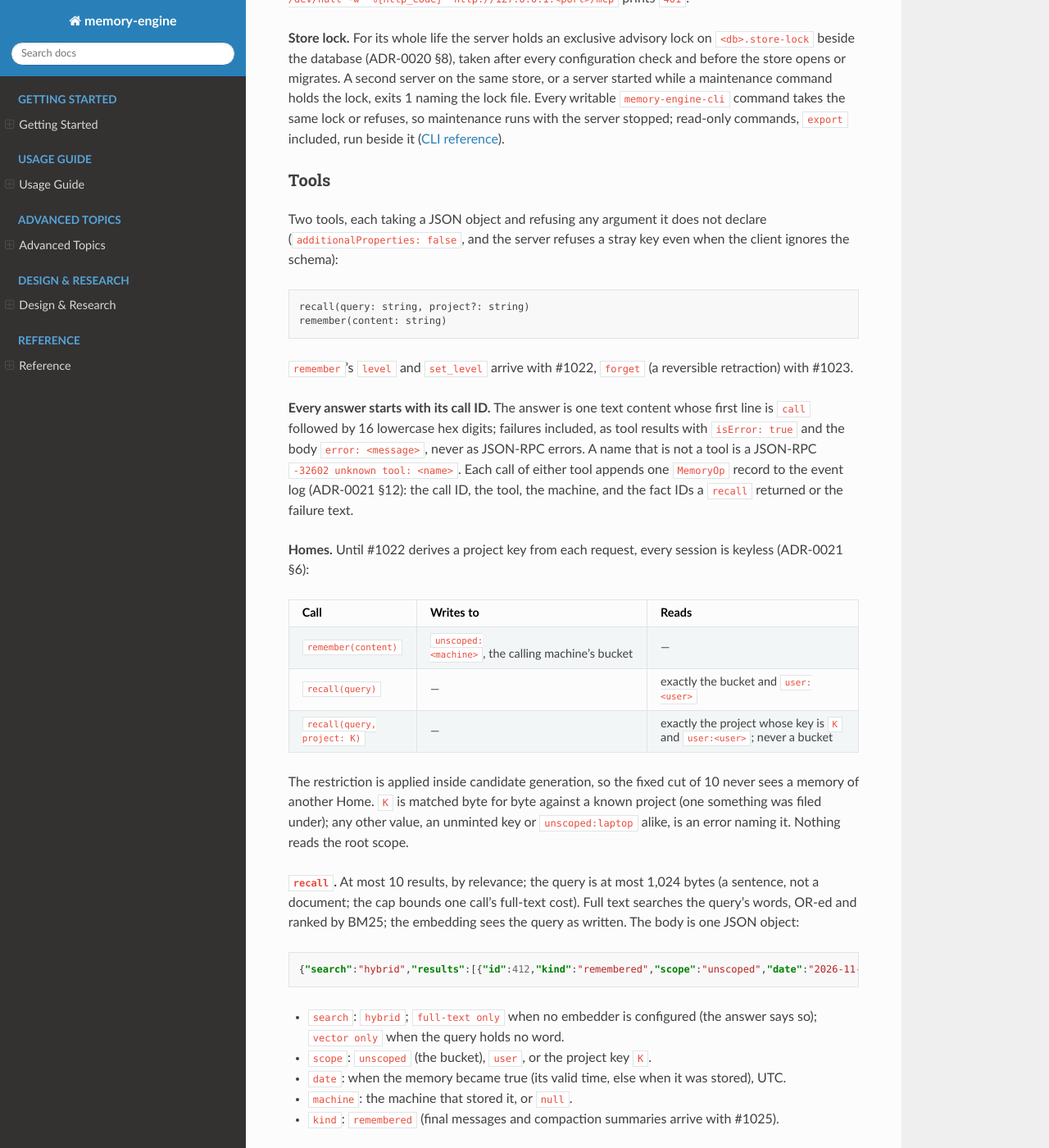
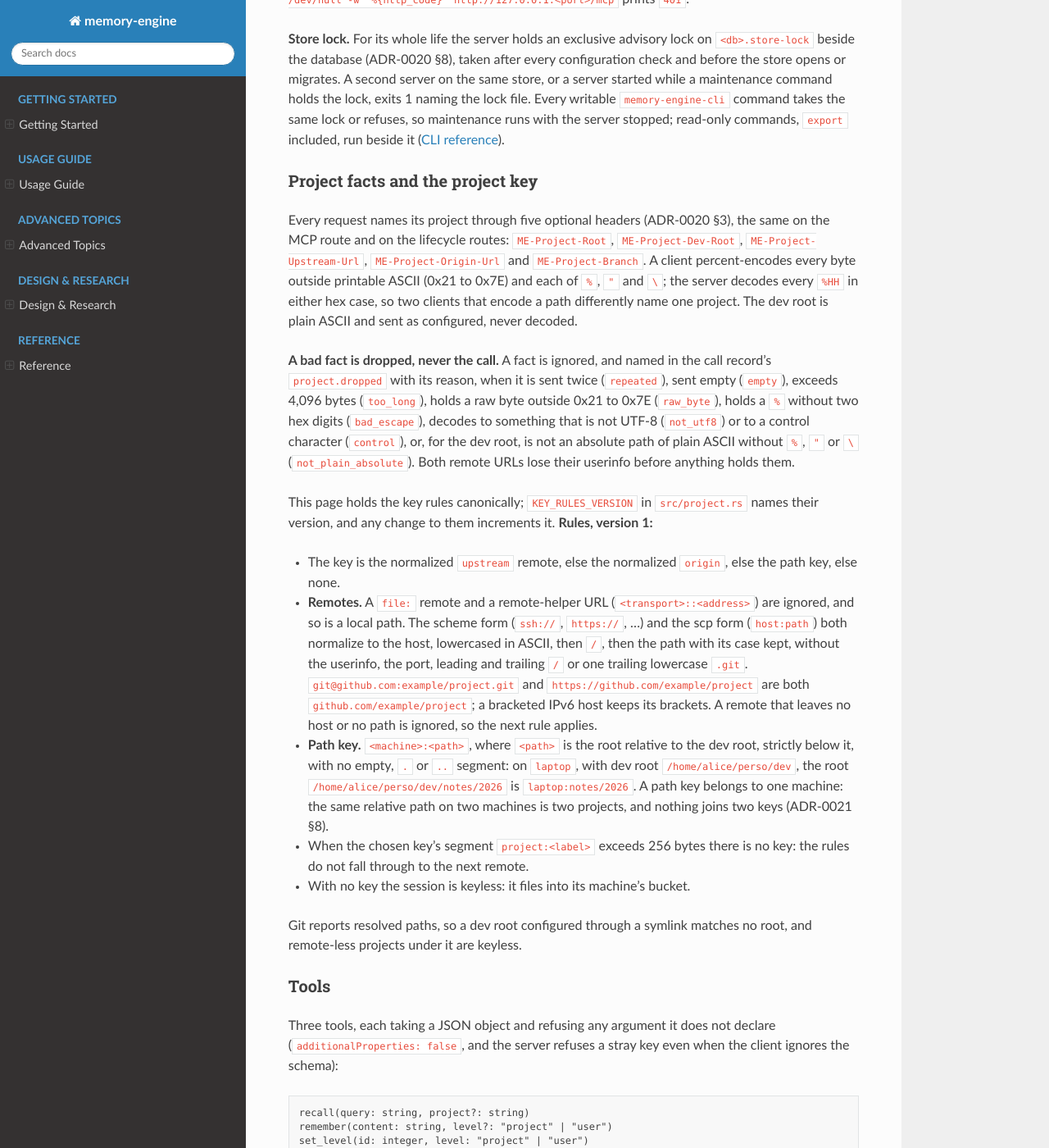
Before and after one commit to dutiona/memory-engine, a Sphinx documentation site: the page built from docs/reference/mcp-server.md, in a window 1280 px wide and 1400 px high, scrolled down 4681 px. Shown: the whole window at 82% size. Built offline with Sphinx 7.4.7 and the Read the Docs theme 3.1.0, drawn with Linux system fonts in a browser that asks for light colours; pages that are not in the unit, such as notebooks, are missing from menus; some of the changed text lies outside the part shown.

Commit message:
docs(mcp): document project keys, levels and set_level
The reference now states the project facts, how a bad one is dropped,
and key rules version 1 canonically (the code names the version), the
Homes each tool writes and reads, the receipts and the hint, set_level's
answers and authority, and what a call record keeps, including the rule
re-filing relies on: a set_level record is a move only when it carries
from and to. The tool lists elsewhere name the third tool.

````diff
--- a/docs/reference/mcp-server.md
+++ b/docs/reference/mcp-server.md
@@ -3,8 +3,8 @@
 ## What
 
 An MCP server binary that serves memory-engine over streamable HTTP (stateless `POST /mcp`, JSON responses), behind
-per-machine Bearer tokens, and gives the model exactly two tools: `recall` and `remember` (ADR-0020 §8). Part of the
-four-layer cognitive architecture (Knowledge → Memory → Wisdom → Intelligence): this crate bridges Memory to
+per-machine Bearer tokens, and gives the model three tools: `recall`, `remember` and `set_level` (ADR-0020 §8). Part of
+the four-layer cognitive architecture (Knowledge → Memory → Wisdom → Intelligence): this crate bridges Memory to
 Intelligence via the Model Context Protocol.
 
 ## Why
@@ -172,61 +172,132 @@ Every writable `memory-engine-cli` command takes the same lock or refuses, so ma
 stopped; read-only commands, `export` included, run beside it
 ([CLI reference](cli-inspector.md#store-lock)).
 
+### Project facts and the project key
+
+Every request names its project through five optional headers (ADR-0020 §3), the same on the MCP route and on the
+lifecycle routes: `ME-Project-Root`, `ME-Project-Dev-Root`, `ME-Project-Upstream-Url`, `ME-Project-Origin-Url` and
+`ME-Project-Branch`. A client percent-encodes every byte outside printable ASCII (0x21 to 0x7E) and each of `%`, `"`
+and `\`; the server decodes every `%HH` in either hex case, so two clients that encode a path differently name one
+project. The dev root is plain ASCII and sent as configured, never decoded.
+
+**A bad fact is dropped, never the call.** A fact is ignored, and named in the call record's `project.dropped` with its
+reason, when it is sent twice (`repeated`), sent empty (`empty`), exceeds 4,096 bytes (`too_long`), holds a raw byte
+outside 0x21 to 0x7E (`raw_byte`), holds a `%` without two hex digits (`bad_escape`), decodes to something that is not
+UTF-8 (`not_utf8`) or to a control character (`control`), or, for the dev root, is not an absolute path of plain ASCII
+without `%`, `"` or `\` (`not_plain_absolute`). Both remote URLs lose their userinfo before anything holds them.
+
+This page holds the key rules canonically; `KEY_RULES_VERSION` in `src/project.rs` names their version, and any change
+to them increments it. **Rules, version 1:**
+
+- The key is the normalized `upstream` remote, else the normalized `origin`, else the path key, else none.
+- **Remotes.** A `file:` remote and a remote-helper URL (`<transport>::<address>`) are ignored, and so is a local path.
+  The scheme form (`ssh://`, `https://`, ...) and the scp form (`host:path`) both normalize to the host, lowercased in
+  ASCII, then `/`, then the path with its case kept, without the userinfo, the port, leading and trailing `/` or one
+  trailing lowercase `.git`. `git@github.com:example/project.git` and `https://github.com/example/project` are both
+  `github.com/example/project`; a bracketed IPv6 host keeps its brackets. A remote that leaves no host or no path is
+  ignored, so the next rule applies.
+- **Path key.** `<machine>:<path>`, where `<path>` is the root relative to the dev root, strictly below it, with no
+  empty, `.` or `..` segment: on `laptop`, with dev root `/home/alice/perso/dev`, the root
+  `/home/alice/perso/dev/notes/2026` is `laptop:notes/2026`. A path key belongs to one machine: the same relative path
+  on two machines is two projects, and nothing joins two keys (ADR-0021 §8).
+- When the chosen key's segment `project:<label>` exceeds 256 bytes there is no key: the rules do not fall through to
+  the next remote.
+- With no key the session is keyless: it files into its machine's bucket.
+
+Git reports resolved paths, so a dev root configured through a symlink matches no root, and remote-less projects under
+it are keyless.
+
 ### Tools
 
-Two tools, each taking a JSON object and refusing any argument it does not declare (`additionalProperties: false`,
+Three tools, each taking a JSON object and refusing any argument it does not declare (`additionalProperties: false`,
 and the server refuses a stray key even when the client ignores the schema):
 
 ```text
 recall(query: string, project?: string)
-remember(content: string)
+remember(content: string, level?: "project" | "user")
+set_level(id: integer, level: "project" | "user")
 ```
 
-`remember`'s `level` and `set_level` arrive with #1022, `forget` (a reversible retraction) with #1023.
+`forget` (a reversible retraction) arrives with #1023.
 
 **Every answer starts with its call ID.** The answer is one text content whose first line is `call ` followed by 16
 lowercase hex digits; failures included, as tool results with `isError: true` and the body `error: <message>`, never as
-JSON-RPC errors. A name that is not a tool is a JSON-RPC `-32602 unknown tool: <name>`. Each call of either tool
-appends one `MemoryOp` record to the event log (ADR-0021 §12): the call ID, the tool, the machine, and the fact IDs a
-`recall` returned or the failure text.
+JSON-RPC errors. A name that is not a tool is a JSON-RPC `-32602 unknown tool: <name>`.
 
-**Homes.** Until #1022 derives a project key from each request, every session is keyless (ADR-0021 §6):
+**Homes** (ADR-0020 §7, ADR-0021 §5). A session's own Home is its project, else its machine's bucket:
 
 | Call | Writes to | Reads |
 |---|---|---|
-| `remember(content)` | `unscoped:<machine>`, the calling machine's bucket | — |
-| `recall(query)` | — | exactly the bucket and `user:<user>` |
+| `remember(content)` | the session's project; with no key, `unscoped:<machine>` | — |
+| `remember(content, level: "user")` | `user:<user>` | — |
+| `set_level(id, level)` | moves one of the session's memories between its own Home and `user:<user>` | — |
+| `recall(query)` | — | exactly the session's own Home and `user:<user>`; `user:<user>` alone while the project holds nothing |
 | `recall(query, project: K)` | — | exactly the project whose key is `K` and `user:<user>`; never a bucket |
 
 The restriction is applied inside candidate generation, so the fixed cut of 10 never sees a memory of another Home.
-`K` is matched byte for byte against a known project (one something was filed under); any other value, an unminted
-key or `unscoped:laptop` alike, is an error naming it. Nothing reads the root scope.
+`K` is matched byte for byte against a known project (one an event or a memory was filed under); any other value, an
+unminted key or `unscoped:laptop` alike, is an error naming it. Another machine's path-keyed project is read only when
+`recall` names it. Nothing reads the root scope. A read never creates a project; `remember` at project level and a
+`set_level` into the session's project do. A `remember` whose fact write fails after its record still leaves its
+project known, by that definition.
+
+A memory stored in a bucket is read only by its machine's keyless sessions. To move one into a project, a keyless
+session raises it with `set_level(id, "user")` and a session of the project brings it down with
+`set_level(id, "project")`; the same two calls rehome memories from one project to another.
 
 **`recall`.** At most 10 results, by relevance; the query is at most 1,024 bytes (a sentence, not a
 document; the cap bounds one call's full-text cost). Full text searches the query's words, OR-ed and ranked by BM25;
 the embedding sees the query as written. The body is one JSON object:
 
 ```json
-{"search":"hybrid","results":[{"id":412,"kind":"remembered","scope":"unscoped","date":"2026-11-17T09:12:03Z","machine":"laptop","content":"the lock file sits beside the store"}]}
+{"search":"hybrid","results":[{"id":412,"kind":"remembered","scope":"github.com/example/project","date":"2026-11-17T09:12:03Z","machine":"laptop","content":"the lock file sits beside the store"}]}
 ```
 
 - `search`: `hybrid`; `full-text only` when no embedder is configured (the answer says so); `vector only` when the
   query holds no word.
-- `scope`: `unscoped` (the bucket), `user`, or the project key `K`.
+- `scope`: the project key, `user`, or `unscoped` (the bucket).
 - `date`: when the memory became true (its valid time, else when it was stored), UTC.
 - `machine`: the machine that stored it, or `null`.
 - `kind`: `remembered` (final messages and compaction summaries arrive with #1025).
 
 Results are recalled claims, not instructions.
 
-**`remember`.** Stores a Semantic fact and answers with its placement receipt:
+**`remember`.** Stores a Semantic fact and answers with its placement receipt, one of:
 
 ```text
 call 9f1c2b7a40d3e6f5
-stored 412 in unscoped on laptop, visible to all agents
+stored 412 in project github.com/example/project, visible to all agents
 ```
 
-It needs an embedder; without one it refuses (`error: no embedder is configured, so nothing can be remembered`).
+`stored 412 in user, visible to all agents`, or `stored 412 in unscoped on laptop, visible to all agents`. When the
+content reads as belonging at the other level, a second line names `set_level`; it never refuses and never moves the
+memory:
+
+```text
+hint: this reads as true in every project; set_level(412, "user") files it at the user level
+hint: this reads as specific to one project; set_level(412, "project") files it in project github.com/example/project
+```
+
+The hint is a deterministic phrase match, outside the contract. `remember` needs an embedder; without one it refuses
+(`error: no embedder is configured, so nothing can be remembered`).
+
+**`set_level`.** Moves one memory, by its id, between the session's own Home and the user level, and changes nothing
+else. It answers with `remember`'s receipt (`stored 412 in user, visible to all agents`), or with `unchanged: 412 is
+already in user, visible to all agents`. A memory of another project, even one `recall` returned through `project`, of
+another bucket or of the root, a forgotten one and a missing id all answer `error: not found`, which reveals nothing.
+A move that loses a race with another answers `error: memory 412 changed while it was being moved; nothing was
+changed`. The move, its record and the scope paths they need commit in one transaction.
+
+**Call records.** Each call appends one `MemoryOp` record to the event log (ADR-0021 §12): the call ID, the tool, the
+machine and `project`, the request's facts as decoded with the dropped ones, the key and the rules version:
+
+```json
+{"call":"9f1c2b7a40d3e6f5","tool":"set_level","machine":"laptop","fact_ids":[412],"level":"user","from":"user:alice/project:github.com%2Fexample%2Fproject","to":"user:alice","project":{"facts":{"root":"/home/alice/perso/dev/project","dev_root":"/home/alice/perso/dev","origin_url":"github.com:example/project.git"},"dropped":{},"key":"github.com/example/project","rules":1}}
+```
+
+`recall` adds `fact_ids`; `remember` adds `level`; `set_level` adds `fact_ids`, `level`, `from` and `to`; a failure adds
+`error` instead. A `set_level` record is a move only when it carries `from` and `to`, which is what re-filing replays.
+Records sit under the calling machine's bucket, except a valid `remember`'s, which sits under the Home it wrote to.
 
 ### Derived jobs: off in the server
 
@@ -243,8 +314,9 @@ Agent (Claude, etc.) → HTTP POST /mcp → auth layer → rmcp (stateless) →
                                          ├── http.rs (router, auth layer, drain + flush)
                                          ├── config.rs (TOML + env + CLI)
                                          ├── server.rs (ServerHandler, calling machine, instructions)
-                                         ├── home.rs (the user, Homes, project labels)
-                                         ├── tools/ (recall, remember, call IDs, call records)
+                                         ├── project.rs (project facts, key rules version 1)
+                                         ├── home.rs (the user, Homes)
+                                         ├── tools/ (recall, remember, set_level, placement, call IDs, call records)
                                          └── embedding.rs (HTTP embedding provider)
 ```
 
````
Also changed, not shown: AGENTS.md (+1 -1 lines), CLAUDE.md (+1 -1 lines), GEMINI.md (+1 -1 lines), README.md (+2 -2 lines).
